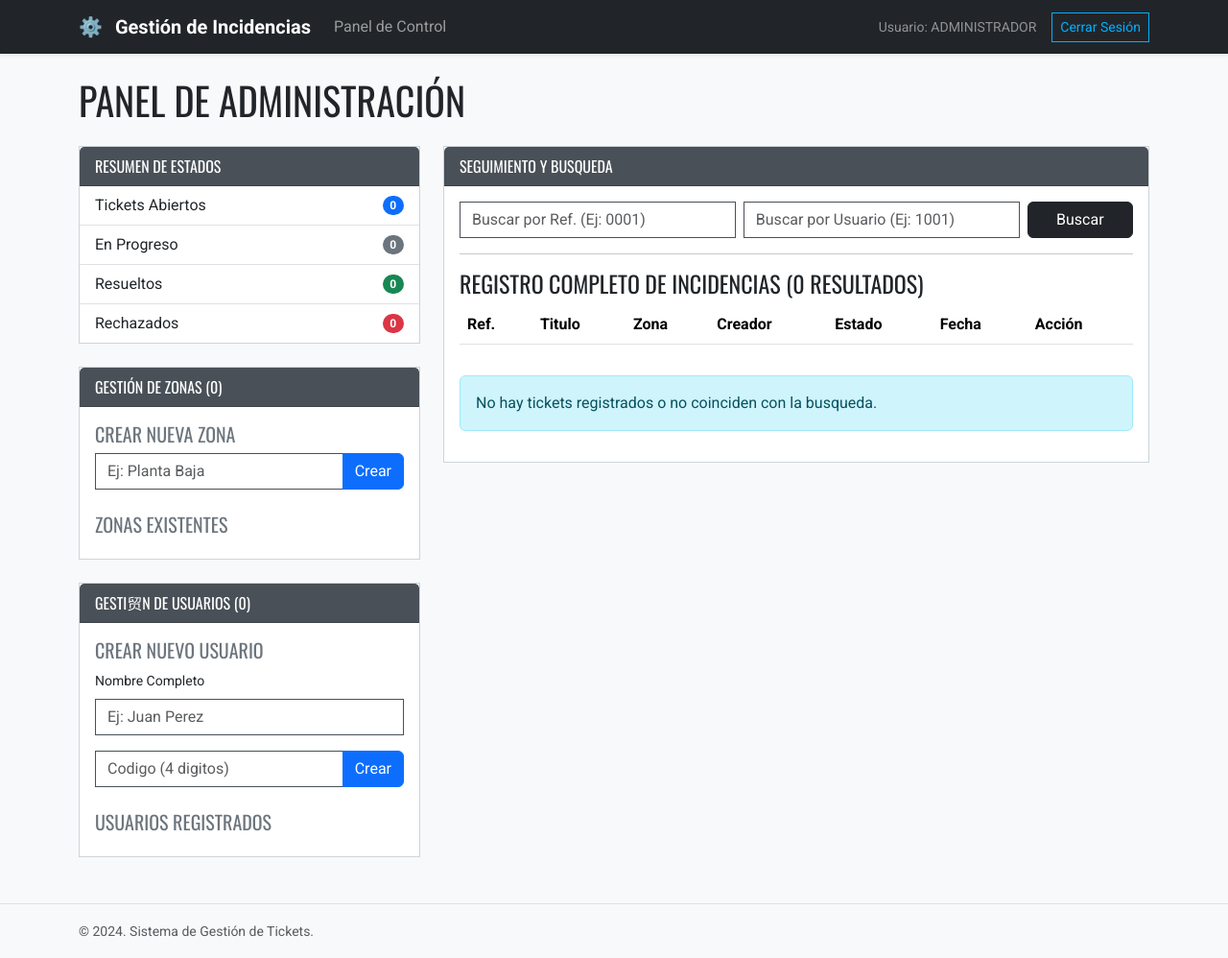
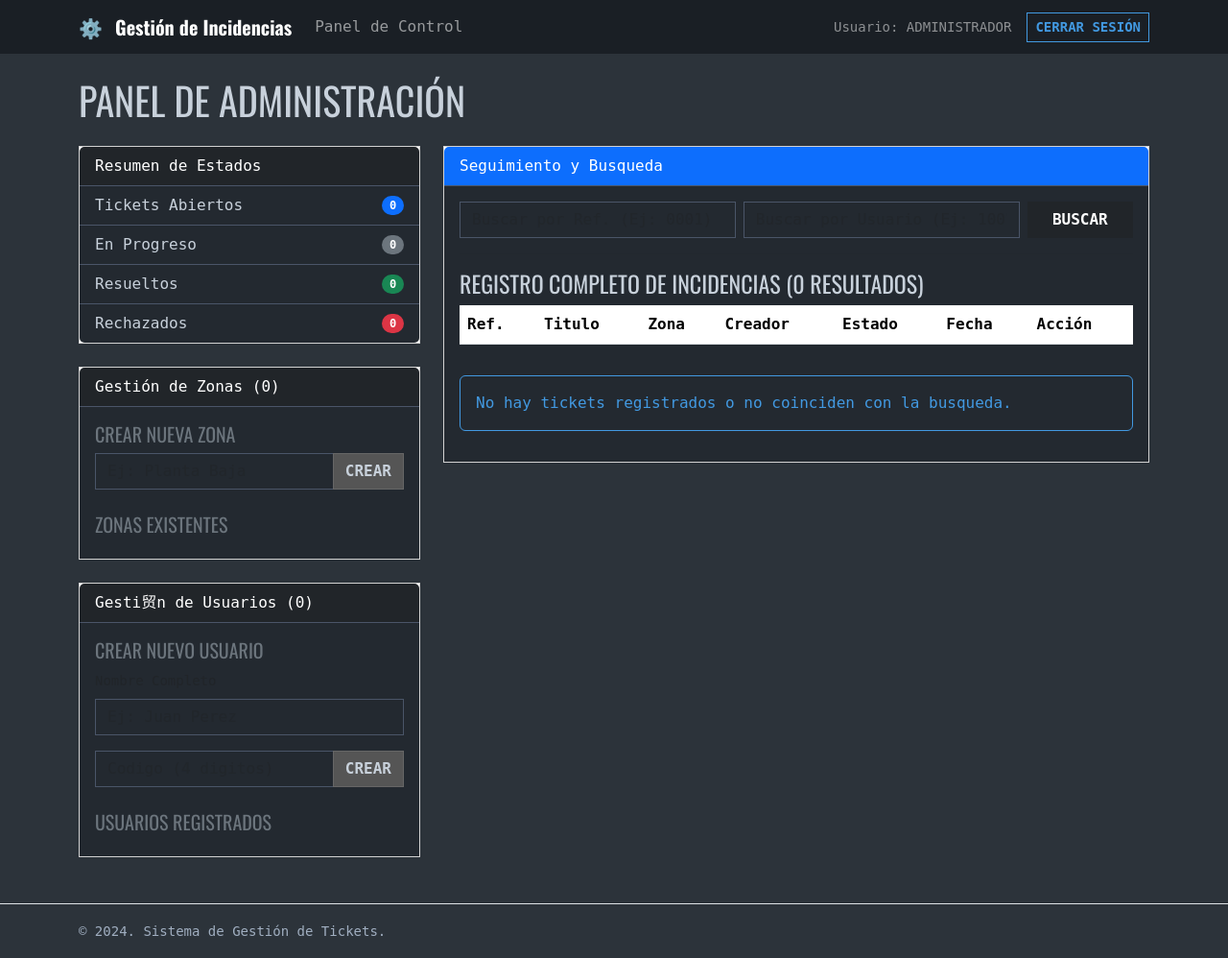
Before and after one commit to ligabi/reder, a Flask app: page /admin in a window 1280 px wide. Shown: the whole page at 96% size. Run offline with Flask 3, Linux system fonts and the light colour scheme; the visitor is signed in with stand-in values (Sample User, id 1); data that the repository does not hold is empty.

Commit message:
Update CSS for dark mode and new color palette

```diff
--- a/static/style.css
+++ b/static/style.css
@@ -1,163 +1,228 @@
-/* Paleta Industrial:
-   - Charcoal (Fondo Oscuro/Navbar): #212529
-   - Steel Gray (Primario/Tarjetas Oscuras): #495057
-   - Accent Blue (Acción/Botones): #00b0ff
-   - Light Gray (Fondo Claro/Body): #f8f9fa
+/* Paleta Industrial/Tecnológica (Dark Mode - Muted):
+   - Charcoal (Fondo Oscuro/Navbar): #1A1F25
+   - Main Background (Fondo General): #2C333A
+   - Steel (Texto Principal): #C8D1DB
+   - Muted Blue (Accento/Botones): #4299E1
+   - Subtle Card BG: #232930
 */
 
 :root {
-    --color-charcoal: #212529;
-    --color-steel: #495057;
-    --color-accent: #00b0ff;
-    --color-light-gray: #f8f9fa;
-    --color-text-dark: #212529;
+    --color-charcoal: #1A1F25;
+    --color-steel: #C8D1DB; /* Usado como texto principal */
+    --color-accent: #4299E1; /* Azul Muted */
+    --color-light-gray: #2C333A; /* Fondo general */
+    --color-text-dark: #C8D1DB; /* Texto principal */
+    --color-border-light: #4A5568; /* Borde sutil oscuro */
+    --color-bg-subtle: #232930; /* Fondo para columnas Kanban y tarjetas */
 }
 
-/* Clases de Utilidad para Bootstrap */
+/* Base y Tipografía (Monospace para un toque 'Code') */
+body {
+    background-color: var(--color-light-gray);
+    /* Se requiere añadir la fuente 'Roboto Mono' en base.html */
+    font-family: 'Roboto Mono', monospace;
+    color: var(--color-text-dark);
+}
+
+h1, h2, h3, h4, h5, h6 {
+    font-family: 'Oswald', sans-serif;
+    color: var(--color-steel);
+    text-transform: uppercase;
+}
+
+/* Navbar */
+.navbar-brand {
+    font-family: 'Oswald', sans-serif;
+}
 .bg-charcoal { background-color: var(--color-charcoal) !important; }
-.bg-steel { background-color: var(--color-steel) !important; }
+.bg-steel { background-color: var(--color-charcoal) !important; }
 .text-accent { color: var(--color-accent) !important; }
+
+/* Formularios y Botones (Bordes cuadrados, más agresivos) */
+.form-control, .form-select {
+    border-radius: 0;
+    border: 1px solid var(--color-border-light);
+    background-color: var(--color-bg-subtle);
+    color: var(--color-steel);
+}
+.form-control:focus, .form-select:focus {
+    border-color: var(--color-accent);
+    box-shadow: 0 0 0 0.1rem rgba(66, 153, 225, 0.5); /* Sombra de luz sutil */
+    background-color: var(--color-bg-subtle);
+    color: var(--color-steel);
+}
+.btn {
+    border-radius: 0;
+    font-weight: 700;
+    text-transform: uppercase;
+}
 .btn-accent {
     background-color: var(--color-accent);
     border-color: var(--color-accent);
-    color: var(--color-charcoal);
-    border-radius: 0;
+    color: var(--color-charcoal); /* Texto oscuro sobre el acento */
 }
 .btn-accent:hover {
-    background-color: #008cd4; /* Un poco más oscuro al pasar el ratón */
-    border-color: #008cd4;
+    background-color: #3182CE; /* Azul más oscuro al pasar */
+    border-color: #3182CE;
     color: var(--color-charcoal);
 }
 .btn-outline-accent {
     color: var(--color-accent);
     border-color: var(--color-accent);
-    border-radius: 0;
 }
 .btn-outline-accent:hover {
     background-color: var(--color-accent);
     color: var(--color-charcoal);
 }
-.bg-light-gray {
-    background-color: var(--color-light-gray) !important;
+.btn-primary {
+    background-color: #555;
+    border-color: #666;
+    color: var(--color-steel);
+    border-radius: 0;
 }
 
-
-body {
-    /* Nuevo fondo claro */
-    background-color: var(--color-light-gray);
-    /* Fuente seria y legible */
-    font-family: 'Roboto', sans-serif;
-    color: var(--color-text-dark); /* Color de texto más oscuro */
+/* Contenedor de Login */
+.login-container {
+    max-width: 400px;
+    margin-top: 10vh;
+    padding: 40px;
+    background-color: var(--color-charcoal);
+    border-radius: 0;
+    box-shadow: 0 0 15px rgba(66, 153, 225, 0.2); /* Sombra de luz sutil */
+    border: 1px solid var(--color-accent);
 }
 
-h1, h2, h3, h4, h5, h6 {
-    /* Títulos con fuente fuerte y mayúsculas */
-    font-family: 'Oswald', sans-serif;
-    text-transform: uppercase;
+/* Tarjetas de Ticket y Kanban */
+.ticket-card, .kanban-card, .card {
+    border-radius: 0;
+    box-shadow: none;
+}
+.ticket-card, .kanban-card {
+    background-color: var(--color-bg-subtle);
+    border: 1px solid var(--color-border-light);
+    border-left: 4px solid;
+    margin-bottom: 12px;
+    cursor: pointer;
+    transition: all 0.2s;
+}
+.ticket-card:hover, .kanban-card:hover {
+    transform: translateY(-2px);
+    box-shadow: 0 0 10px rgba(66, 153, 225, 0.2);
+    border-color: var(--color-accent);
+}
+.card-header {
+    border-radius: 0;
+    border-bottom: 1px solid var(--color-border-light);
+}
+.card-body {
+    background-color: var(--color-bg-subtle);
+}
+
+/* Estilos de Estado (Dark Mode + Muted Tech) */
+/* Abierto: Azul sutil (New/Priority) */
+.estado-Abierto {
+    border-color: #4299E1;
+    background-color: rgba(66, 153, 225, 0.1);
+    color: #4299E1;
+}
+/* En Progreso: Amarillo/Naranja sutil (Work In Progress/Attention) */
+.estado-En-Progreso {
+    border-color: #ECC94B;
+    background-color: rgba(236, 201, 75, 0.1);
+    color: #ECC94B;
+}
+/* Resuelto: Verde sutil (Done/Success) */
+.estado-Resuelto {
+    border-color: #48BB78;
+    background-color: rgba(72, 187, 120, 0.1);
+    color: #48BB78;
+}
+/* Rechazado: Rojo sutil (Blocked/Rejected/Error) */
+.estado-Rechazado {
+    border-color: #F56565;
+    background-color: rgba(245, 101, 101, 0.1);
+    color: #F56565;
+}
+
+/* Kanban Board Styling */
+.kanban-board {
+    display: flex;
+    gap: 15px;
+    overflow-x: auto;
+    padding-bottom: 15px;
+}
+
+.kanban-column {
+    min-width: 300px;
+    max-width: 300px;
+    background-color: var(--color-charcoal);
+    border-radius: 0;
+    padding: 10px;
+    height: fit-content;
+    border: 1px solid var(--color-border-light);
+}
+
+.kanban-header {
+    font-size: 1.1em;
+    font-weight: 700;
+    margin-bottom: 10px;
+    padding-bottom: 5px;
+    border-bottom: 2px solid var(--color-accent);
+    color: var(--color-accent);
+}
+
+.kanban-card .card-title {
+    font-size: 0.95em;
+    font-weight: 700;
+}
+.kanban-card .card-text {
+    font-size: 0.85em;
+    color: #A0AEC0; /* Gris más suave para texto secundario */
+}
+
+/* Diseño de dos columnas en ver_ticket (Detalles) */
+.ticket-details-card {
+    position: sticky;
+    top: 20px;
+    border: 1px solid var(--color-accent);
+}
+
+.comment-card {
+    border: 1px solid var(--color-border-light);
+    border-left: 3px solid var(--color-accent);
+    margin-bottom: 15px;
+    background-color: var(--color-bg-subtle);
+    border-radius: 0;
+}
+.comment-card p { color: var(--color-steel); }
+
+.text-muted {
+    color: #A0AEC0 !important;
+}
+.text-dark {
     color: var(--color-steel) !important;
 }
 
-/* Centrar el formulario de login */
-.login-container {
-    max-width: 400px;
-    margin-top: 10vh;
-    padding: 30px;
-    background-color: #ffffff;
-    /* Quitamos el redondeo para un look más serio/industrial */
+/* Alertas para el dark mode */
+.alert-info { background-color: var(--color-bg-subtle); border-color: #4299E1; color: #4299E1; }
+.alert-warning { background-color: var(--color-bg-subtle); border-color: #ECC94B; color: #ECC94B; }
+.alert-danger { background-color: var(--color-bg-subtle); border-color: #F56565; color: #F56565; }
+.alert-success { background-color: var(--color-bg-subtle); border-color: #48BB78; color: #48BB78; }
+
+.badge {
     border-radius: 0;
-    /* Sombra fuerte pero simple */
-    box-shadow: 0 5px 15px rgba(0, 0, 0, 0.2);
-    border: 1px solid var(--color-steel);
+    text-transform: uppercase;
 }
 
-/* Formularios - Bordes marcados */
-.form-control, .form-select {
-    border-radius: 0;
-    border: 1px solid var(--color-steel);
+/* Elementos de lista */
+.list-group-item {
+    background-color: var(--color-bg-subtle);
+    color: var(--color-steel);
+    border-color: var(--color-border-light);
 }
-.form-control:focus, .form-select:focus {
-    border-color: var(--color-accent);
-    box-shadow: 0 0 0 0.25rem rgba(0, 176, 255, 0.25); /* Sombra de foco azul */
+.list-group-item:hover {
+    background-color: #3A4550;
 }
-
-/* Tarjetas */
-.card {
-    border-radius: 0; /* Bordes rectos */
-    border: 1px solid #ced4da;
-    box-shadow: none !important; /* Eliminamos sombras suaves */
+.shadow-sm {
+    box-shadow: none !important;
 }
-.card-header {
-    /* Encabezados de tarjeta con color Steel Gray */
-    background-color: var(--color-steel) !important;
-    color: #ffffff !important;
-    font-family: 'Oswald', sans-serif;
-    text-transform: uppercase;
-}
-.card .list-group-item {
-    border-radius: 0;
-}
-
-
-/* Estilo para tarjetas de ticket */
-.ticket-card {
-    transition: none;
-    border: 1px solid #dee2e6;
-    border-left: 5px solid; /* Usaremos este borde para el estado */
-    border-radius: 0 !important; /* Aseguramos bordes rectos */
-}
-.ticket-card:hover {
-    box-shadow: 0 4px 8px rgba(0, 0, 0, 0.1);
-    /* Fondo ligeramente oscuro al pasar el ratón */
-    background-color: var(--color-light-gray);
-}
-
-/* Estilos para los estados de ticket más serios (colores industriales/subditos) */
-/* Abierto: Necesita atención (Gris claro con borde azul) */
-.estado-Abierto {
-    border-color: var(--color-accent); /* Azul de alerta */
-    background-color: rgba(0, 176, 255, 0.1);
-    color: var(--color-steel);
-}
-/* En Progreso: Trabajo en curso (Gris oscuro/Steel) */
-.estado-En-Progreso {
-    border-color: var(--color-steel);
-    background-color: #e9ecef;
-    color: var(--color-steel);
-}
-/* Resuelto: Éxito (Verde oscuro/sobrio) */
-.estado-Resuelto {
-    border-color: #1a7500;
-    background-color: #e6ffe6;
-    color: #1a7500;
-}
-/* Rechazado: Problema/Error (Rojo sobrio) */
-.estado-Rechazado {
-    border-color: #b02a37;
-    background-color: #fceceb;
-    color: #b02a37;
-}
-
-/* Estilo para la foto del ticket */
-.ticket-photo-container {
-    max-width: 600px; /* Tamaño máximo para la foto */
-    margin: 15px 0;
-    border: 1px solid var(--color-steel); /* Borde de metal */
-    padding: 5px;
-    background-color: #ffffff;
-    border-radius: 0;
-}
-
-.ticket-photo {
-    max-width: 100%;
-    height: auto;
-    display: block;
-}
-
-/* Comentarios */
-.comentario-admin {
-    background-color: #e9ecef !important; /* Gris claro para Admin */
-    border-left: 5px solid var(--color-steel); /* Borde de steel */
-}
-.comentario-user {
-    border-left: 5px solid var(--color-accent); /* Borde de acción */
-}
```
